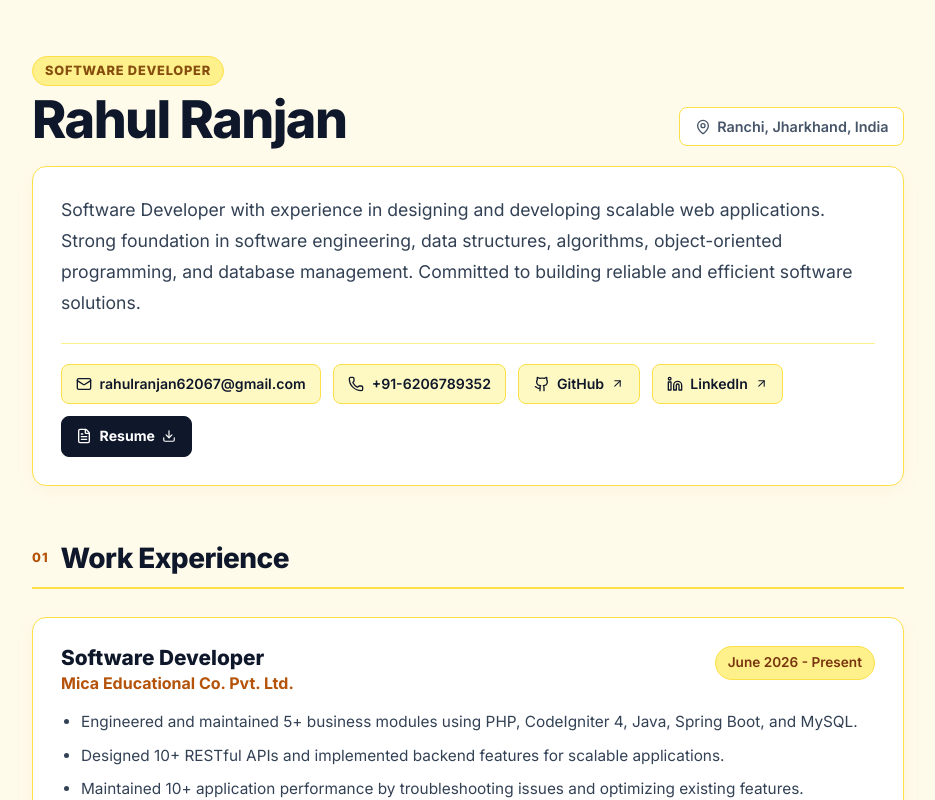
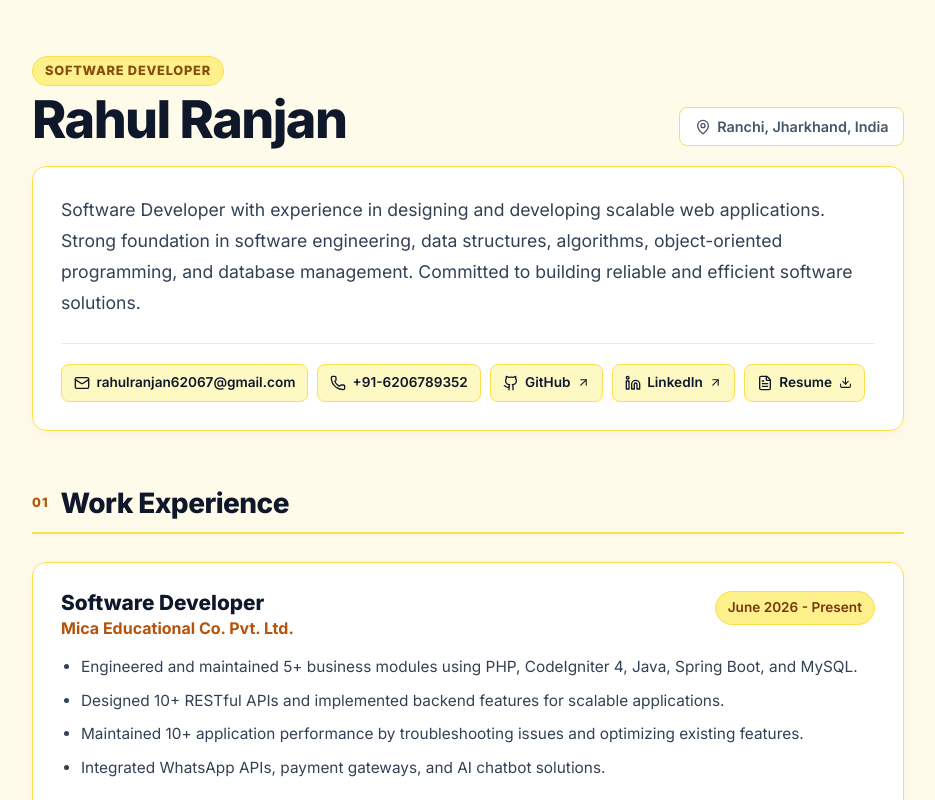
Before and after one commit to rahul-github-18/Tracking-Hub, a React (Vite) app: page / in a window 1280 px wide. Shown: the top 800 px of the page, without its empty margins (172-1107 px from the left). Built offline with nearby package versions, Linux system fonts and the light colour scheme.

Commit message:
style: update Resume button color to match hero buttons and fit in single row

```diff
--- a/src/components/Hero.css
+++ b/src/components/Hero.css
@@ -62,7 +62,7 @@
 .hero-contact-line {
   display: flex;
   align-items: center;
-  gap: 0.75rem;
+  gap: 0.55rem;
   flex-wrap: wrap;
   padding-top: 1.25rem;
   border-top: 1px solid #fef08a;
@@ -71,14 +71,15 @@
 .hero-link-btn {
   display: inline-flex;
   align-items: center;
-  gap: 0.45rem;
-  padding: 0.5rem 0.9rem;
+  gap: 0.4rem;
+  padding: 0.45rem 0.75rem;
   background: #fef9c3;
   border: 1px solid #fde047;
   border-radius: var(--radius-sm);
   color: #0f172a;
-  font-size: 0.88rem;
+  font-size: 0.85rem;
   font-weight: 600;
+  white-space: nowrap;
   transition: all var(--transition-fast);
 }
 
@@ -86,21 +87,6 @@
   background: #fef08a;
   border-color: #eab308;
   transform: translateY(-1px);
-}
-
-.hero-resume-btn {
-  background: #0f172a;
-  color: #ffffff;
-  border-color: #0f172a;
-  font-weight: 700;
-}
-
-.hero-resume-btn:hover {
-  background: #1e293b;
-  border-color: #1e293b;
-  color: #ffffff;
-  transform: translateY(-1px);
-  box-shadow: 0 4px 12px rgba(15, 23, 42, 0.25);
 }
 
 @media (max-width: 768px) {
--- a/src/components/Hero.jsx
+++ b/src/components/Hero.jsx
@@ -61,11 +61,11 @@ export default function Hero() {
             download="Rahul_Ranjan_Resume.pdf"
             target="_blank"
             rel="noreferrer"
-            className="hero-link-btn hero-resume-btn"
+            className="hero-link-btn"
           >
             <FileText size={16} />
             <span>Resume</span>
-            <Download size={14} />
+            <Download size={13} />
           </a>
         </div>
       </div>
```
